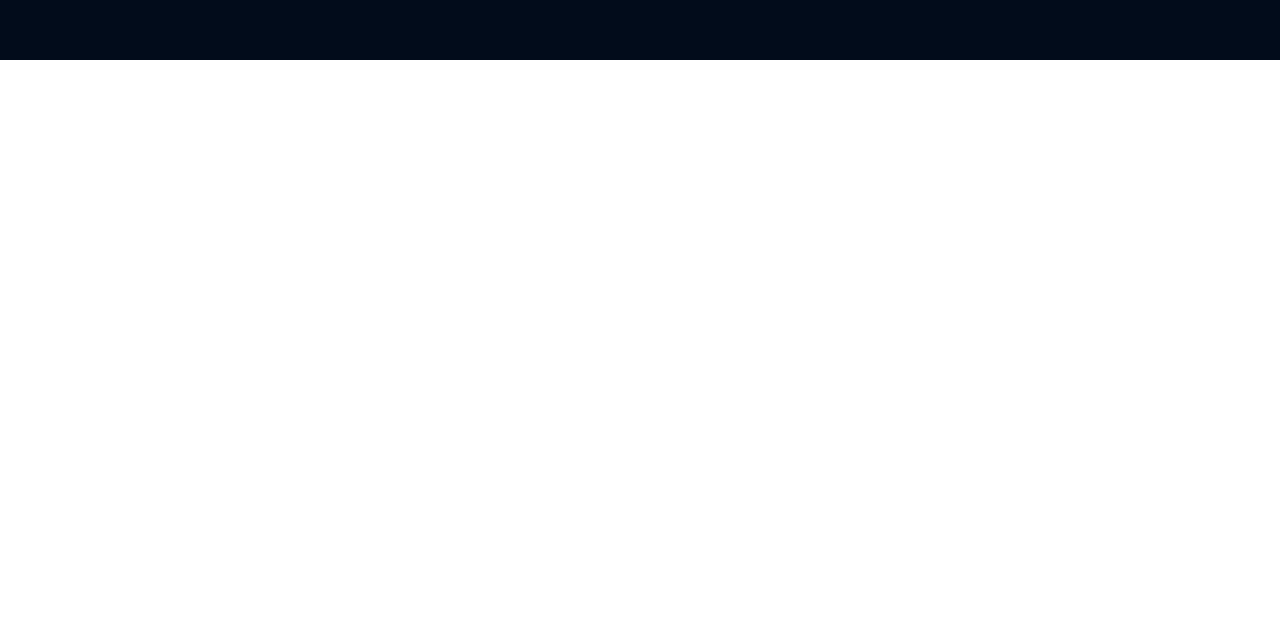
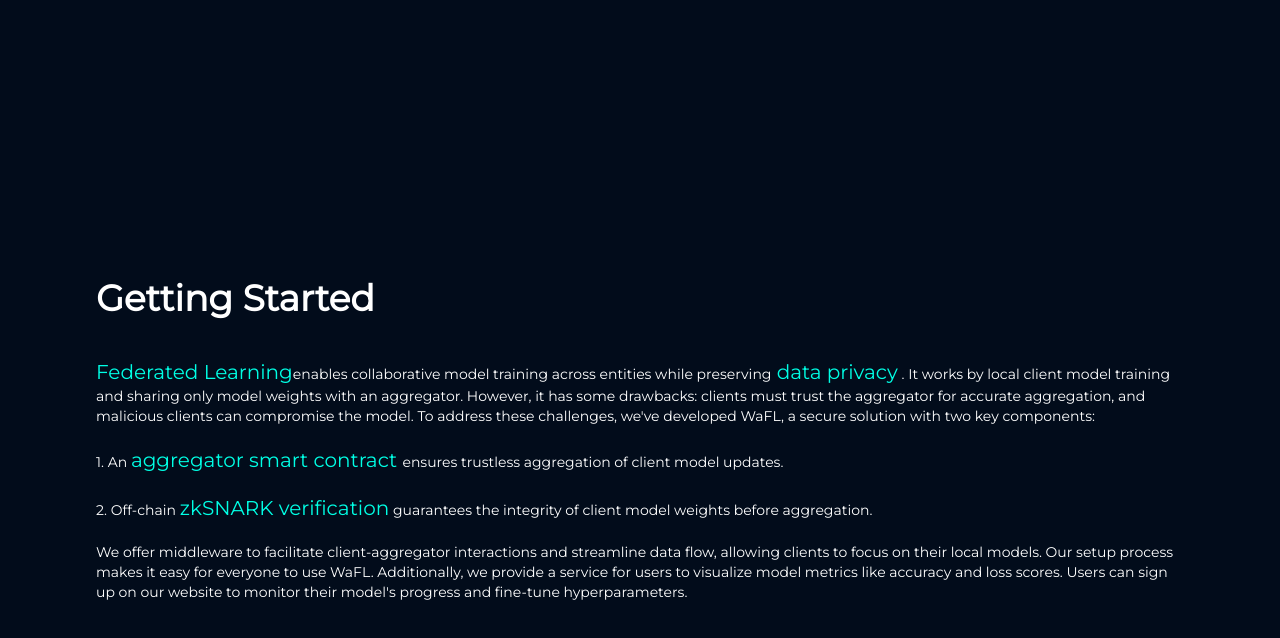
Before and after one commit to blackphin/WaFL, a React (Vite) app in the folder frontend/: page / in a window 1280 px wide. Shown: the part 1540-2178 px from the top of the page. Before the commit the page ends 1600 px from the top, so only its background shows below. Built offline with nearby package versions, Linux system fonts and the light colour scheme; no server answers; what @metamask/sdk-react, @okto_wallet/okto-connect-sdk, @suiet/wallet-kit, wagmi would draw is missing.

Commit message:
animations

```diff
--- a/frontend/src/components/Dashboard.jsx
+++ b/frontend/src/components/Dashboard.jsx
@@ -1,6 +1,7 @@
 import React from "react";
 import LandingPage from "./LandingPage";
 import About from "./About";
+import GetStarted from "./GetStarted";
 // import NotificationComponent from "./NotificationComponent";
 
 const Dashboard = () => {
@@ -9,6 +10,7 @@
       {/* <NotificationComponent /> */}
       <LandingPage />
       <About />
+      <GetStarted />
     </div>
   );
 };
--- /dev/null
+++ b/frontend/src/components/GetStarted.jsx
@@ -0,0 +1,42 @@
+import React from "react";
+import { Player, Controls } from "@lottiefiles/react-lottie-player";
+
+const GetStarted = () => {
+  return (
+    <div className="flex flex-col justify-center  text-white h-screen p-4">
+      <div className="text-4xl font-semibold text-start pl-10 ">
+        Getting Started
+      </div>
+      <p className="p-10 text-sm">
+        <span className="text-[#00FFe5] text-xl">Federated Learning</span>
+        enables collaborative model training across entities while preserving
+        <span className="text-[#00FFe5] text-xl"> data privacy</span> . It works
+        by local client model training and sharing only model weights with an
+        aggregator. However, it has some drawbacks: clients must trust the
+        aggregator for accurate aggregation, and malicious clients can
+        compromise the model. To address these challenges, we've developed WaFL,
+        a secure solution with two key components:
+        <br /> <br /> 1. An{" "}
+        <span className="text-[#00FFe5] text-xl">
+          aggregator smart contract{" "}
+        </span>{" "}
+        ensures trustless aggregation of client model updates.
+        <br /> <br />
+        2. Off-chain{" "}
+        <span className="text-[#00FFe5] text-xl">
+          zkSNARK verification
+        </span>{" "}
+        guarantees the integrity of client model weights before aggregation.
+        <br />
+        <br /> We offer middleware to facilitate client-aggregator interactions
+        and streamline data flow, allowing clients to focus on their local
+        models. Our setup process makes it easy for everyone to use WaFL.
+        Additionally, we provide a service for users to visualize model metrics
+        like accuracy and loss scores. Users can sign up on our website to
+        monitor their model's progress and fine-tune hyperparameters.
+      </p>
+    </div>
+  );
+};
+
+export default GetStarted;
--- a/frontend/src/components/LandingPage.jsx
+++ b/frontend/src/components/LandingPage.jsx
@@ -3,6 +3,18 @@
 import { Link } from "react-router-dom";
 
 const LandingPage = () => {
+  const handleAboutClick = () => {
+    window.scrollTo({
+      top: window.scrollY + window.innerHeight,
+      behavior: "smooth",
+    });
+  };
+  const handleGettingClick = () => {
+    window.scrollTo({
+      top: window.scrollY + window.innerHeight + window.innerHeight,
+      behavior: "smooth",
+    });
+  };
   return (
     <>
       <div className="h-screen ">
@@ -14,12 +26,20 @@
           }}
         >
           <div className="flex gap-2 items-center">
-            <img src="https://svgshare.com/i/ykT.svg" className="w-12" alt="Logo" />
+            <img
+              src="https://svgshare.com/i/ykT.svg"
+              className="w-12"
+              alt="Logo"
+            />
             WaFL
           </div>
           <div className="ml-auto flex gap-8 items-center">
-            <div>About Us</div>
-            <div>Getting Started</div>
+            <div className="cursor-pointer" onClick={handleAboutClick}>
+              About Us
+            </div>
+            <div className="cursor-pointer" onClick={handleGettingClick}>
+              Getting Started
+            </div>
           </div>
         </div>
         <div className="text-white flex justify-between h-full">
@@ -28,7 +48,7 @@
               WaFL : Web3 accelerated Federated Learning
             </div>
             <div className="text-xl">
-            Pairing ML Waffles with the sweetness of Web3
+              Pairing ML Waffles with the sweetness of Web3
             </div>
             <Link to="/login">
               <button className="bg-[#00FFE5] p-3 text-black rounded-full font-semibold w-40">
```
